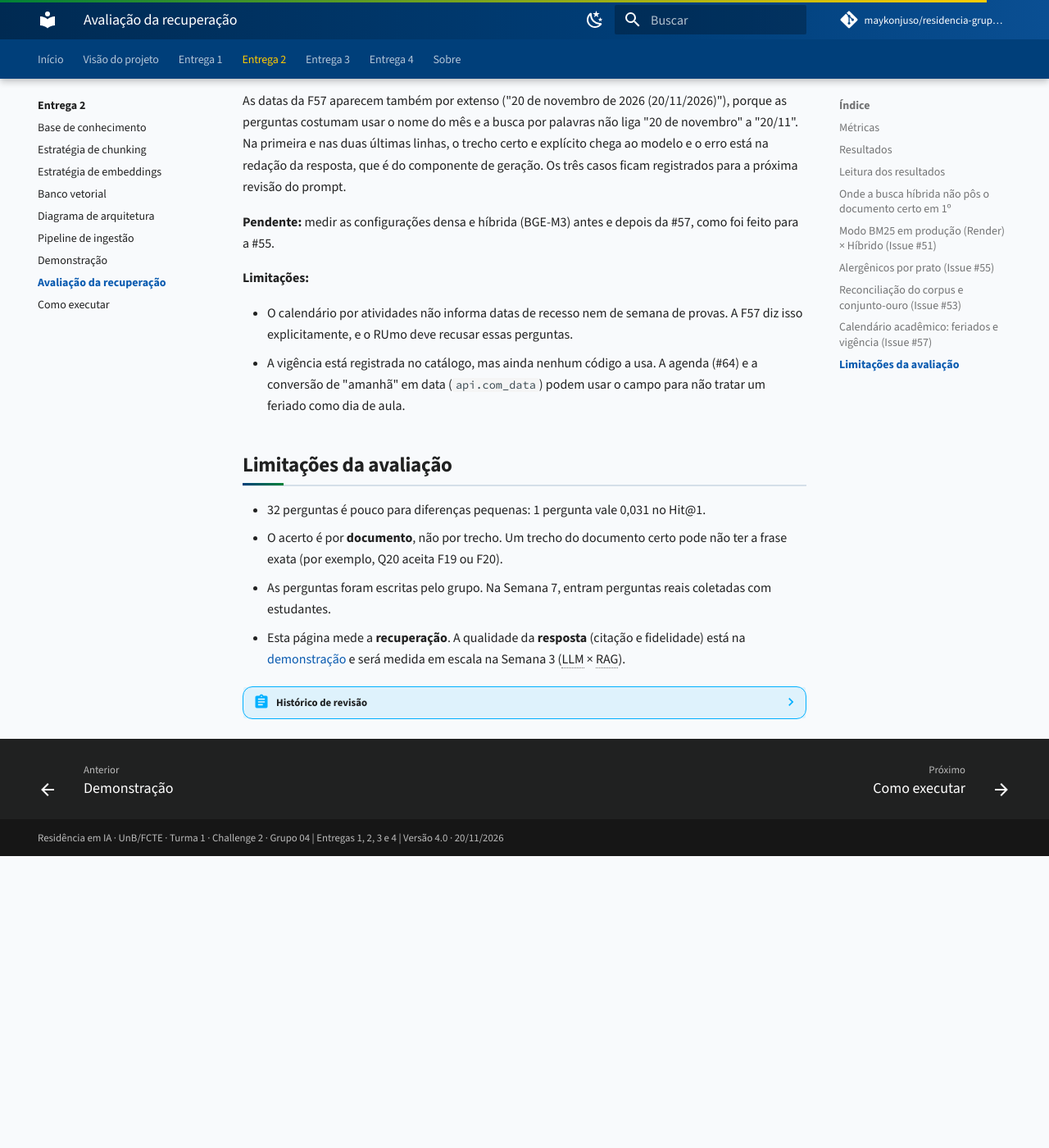
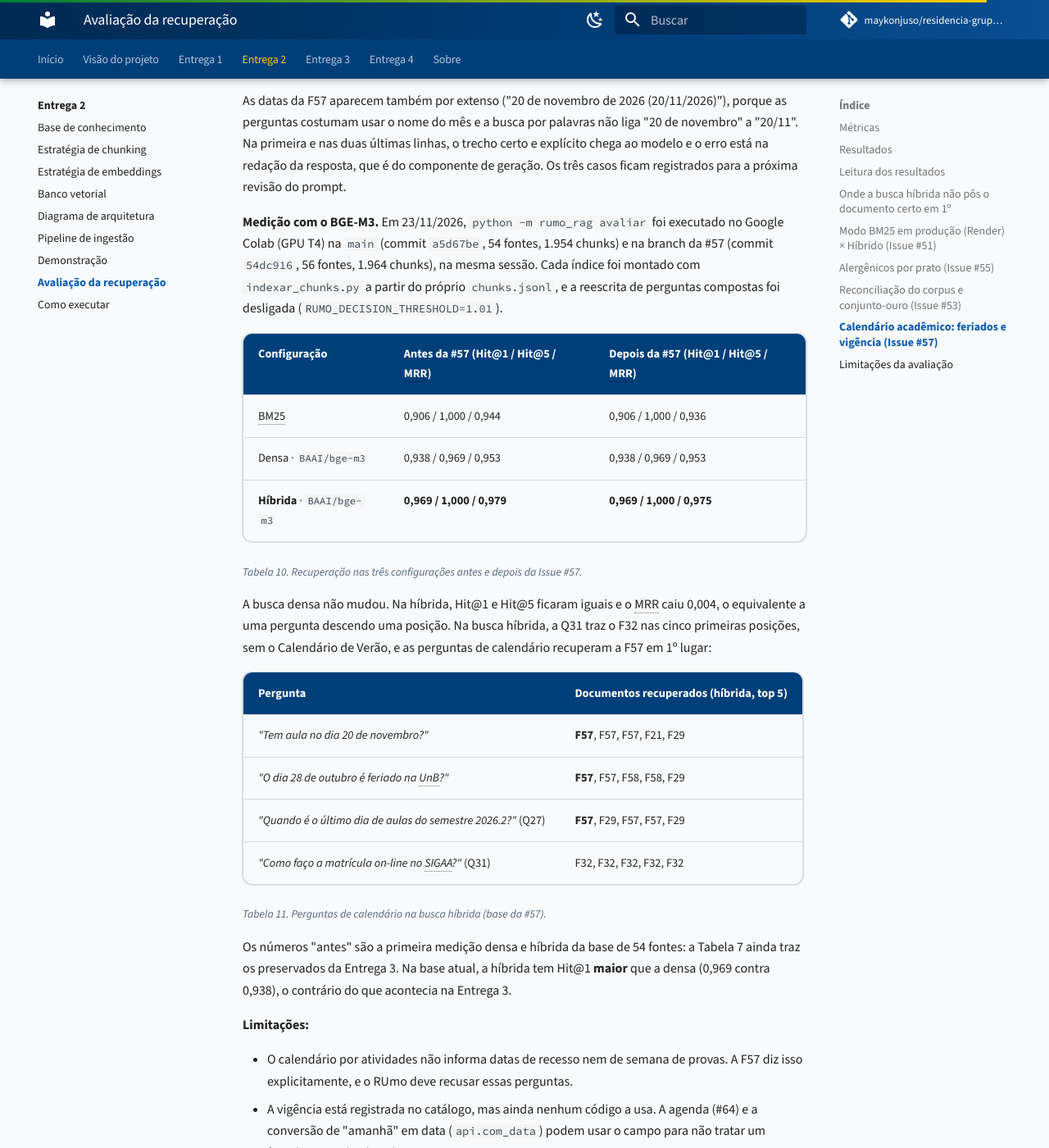
Before and after one commit to maykonjuso/residencia-grupo-4, an MkDocs documentation site: the page built from docs/entrega-2/avaliacao.md, in a window 1280 px wide and 1400 px high, scrolled down 8832 px. Shown: the whole window at 82% size. Built offline with MkDocs 1.6.1 and Material for MkDocs 9.7.7, drawn with Linux system fonts in a browser that asks for light colours; comment, search, counter and statistics services are not loaded; before the commit the page ends 9876 px from its top, so only the background shows below that.

Commit message:
docs(avaliacao): registra medição densa e híbrida da Issue #57 (Refs #57)
Colab (T4), main a5d67be × branch 54dc916, índice de cada uma montado com
indexar_chunks.py e reescrita desligada. Densa idêntica (0,938 / 0,969 / 0,953);
híbrida 0,969 / 1,000 / 0,979 → 0,975. Perguntas de calendário trazem a F57 em
1º lugar na híbrida; a Q31 não traz mais o Calendário de Verão.

Co-Authored-By: Claude Opus 5.5 <noreply@anthropic.com>

```diff
--- a/docs/entrega-2/avaliacao.md
+++ b/docs/entrega-2/avaliacao.md
@@ -177,7 +177,28 @@ Duas perguntas mudaram de posição:
 
 As datas da F57 aparecem também por extenso ("20 de novembro de 2026 (20/11/2026)"), porque as perguntas costumam usar o nome do mês e a busca por palavras não liga "20 de novembro" a "20/11". Na primeira e nas duas últimas linhas, o trecho certo e explícito chega ao modelo e o erro está na redação da resposta, que é do componente de geração. Os três casos ficam registrados para a próxima revisão do prompt.
 
-**Pendente:** medir as configurações densa e híbrida (BGE-M3) antes e depois da #57, como foi feito para a #55.
+**Medição com o BGE-M3.** Em 23/11/2026, `python -m rumo_rag avaliar` foi executado no Google Colab (GPU T4) na `main` (commit `a5d67be`, 54 fontes, 1.954 chunks) e na branch da #57 (commit `54dc916`, 56 fontes, 1.964 chunks), na mesma sessão. Cada índice foi montado com `indexar_chunks.py` a partir do próprio `chunks.jsonl`, e a reescrita de perguntas compostas foi desligada (`RUMO_DECISION_THRESHOLD=1.01`).
+
+| Configuração | Antes da #57 (Hit@1 / Hit@5 / MRR) | Depois da #57 (Hit@1 / Hit@5 / MRR) |
+|---|---|---|
+| BM25 | 0,906 / 1,000 / 0,944 | 0,906 / 1,000 / 0,936 |
+| Densa · `BAAI/bge-m3` | 0,938 / 0,969 / 0,953 | 0,938 / 0,969 / 0,953 |
+| **Híbrida** · `BAAI/bge-m3` | **0,969 / 1,000 / 0,979** | **0,969 / 1,000 / 0,975** |
+
+<p class="legenda">Tabela 10. Recuperação nas três configurações antes e depois da Issue #57.</p>
+
+A busca densa não mudou. Na híbrida, Hit@1 e Hit@5 ficaram iguais e o MRR caiu 0,004, o equivalente a uma pergunta descendo uma posição. Na busca híbrida, a Q31 traz o F32 nas cinco primeiras posições, sem o Calendário de Verão, e as perguntas de calendário recuperam a F57 em 1º lugar:
+
+| Pergunta | Documentos recuperados (híbrida, top 5) |
+|---|---|
+| *"Tem aula no dia 20 de novembro?"* | **F57**, F57, F57, F21, F29 |
+| *"O dia 28 de outubro é feriado na UnB?"* | **F57**, F57, F58, F58, F29 |
+| *"Quando é o último dia de aulas do semestre 2026.2?"* (Q27) | **F57**, F29, F57, F57, F29 |
+| *"Como faço a matrícula on-line no SIGAA?"* (Q31) | F32, F32, F32, F32, F32 |
+
+<p class="legenda">Tabela 11. Perguntas de calendário na busca híbrida (base da #57).</p>
+
+Os números "antes" são a primeira medição densa e híbrida da base de 54 fontes: a Tabela 7 ainda traz os preservados da Entrega 3. Na base atual, a híbrida tem Hit@1 **maior** que a densa (0,969 contra 0,938), o contrário do que acontecia na Entrega 3.
 
 **Limitações:**
 
@@ -200,4 +221,4 @@ As datas da F57 aparecem também por extenso ("20 de novembro de 2026 (20/11/202
     | 18/11/2026 | 1.2 | Alergênicos por prato: BM25 idêntico nas 32 perguntas-ouro e perguntas novas de alergênicos; medição híbrida pendente (Issue #55) | Grupo 04 |
     | 20/11/2026 | 1.3 | Reconciliação #53: F08/F09 substituídos por F56 em cardapio_semanal.json, Q08/Q09 atualizadas para F37, expansão para 53 fontes indexadas (1.954 chunks) e BM25 em 0,906 / 1,000 / 0,944 (denso/híbrido preservados da Entrega 3) | Grupo 04 |
     | 23/11/2026 | 1.4 | Medição densa e híbrida (BGE-M3, Colab) antes e depois da Issue #55: idênticas nas 32 perguntas-ouro (Tabela 6) e perguntas sobre celíaco na híbrida (Tabela 6b) | Gabriella Oliveira |
-    | 23/11/2026 | 1.5 | Calendário acadêmico: BM25 antes e depois da Issue #57, gabarito da Q27 aceita F57, perguntas de feriado com geração local; medição híbrida pendente | Gabriella Oliveira |
+    | 23/11/2026 | 1.5 | Calendário acadêmico: BM25 antes e depois da Issue #57, gabarito da Q27 aceita F57, perguntas de feriado com geração local; densa e híbrida (BGE-M3, Colab) antes e depois (Tabelas 10 e 11) | Gabriella Oliveira |
```
